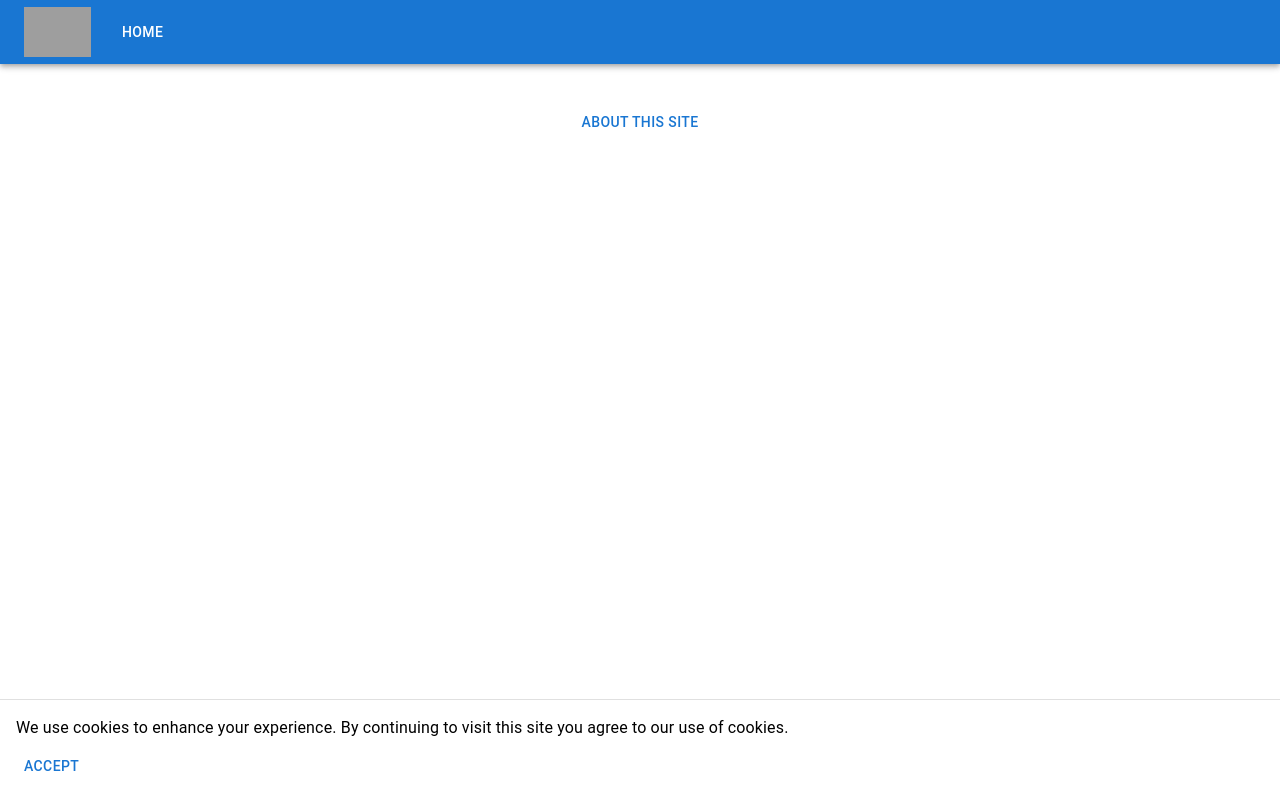
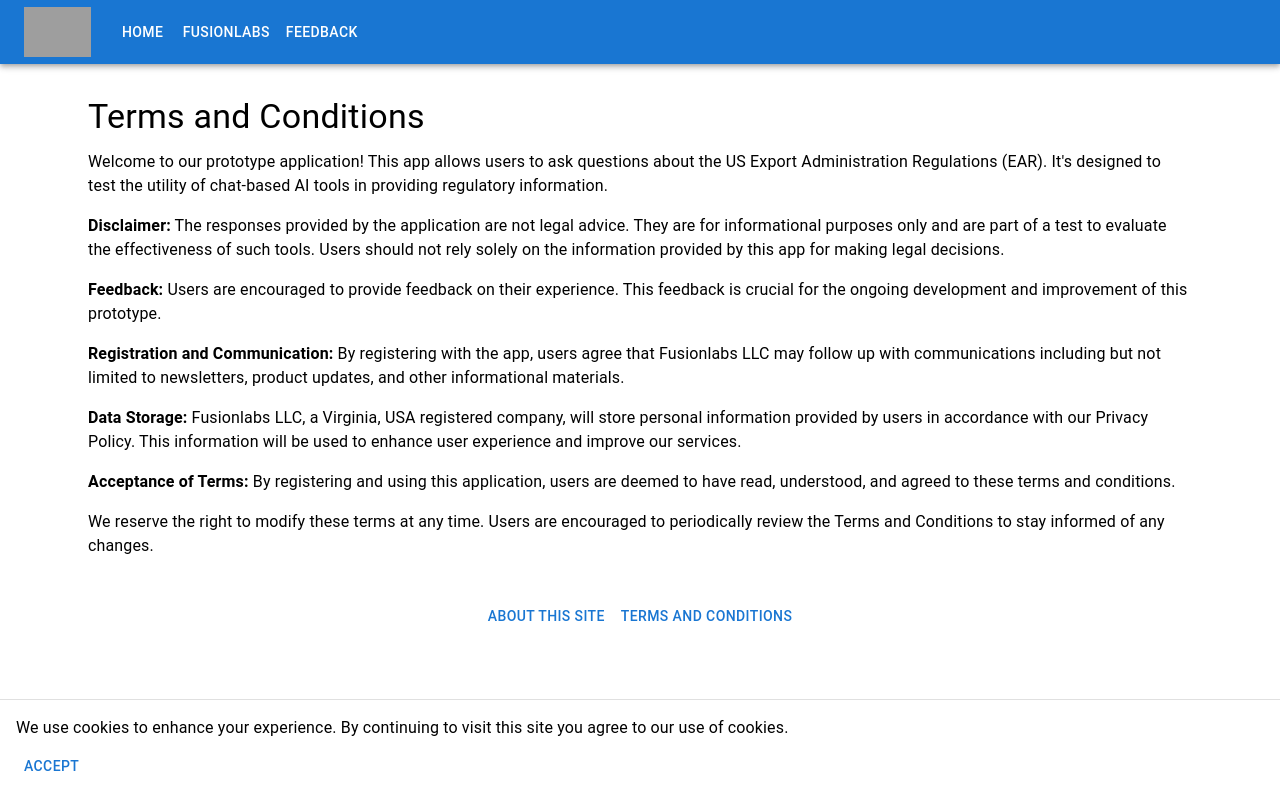
Before and after one commit to ian-j-stewart/webgpt, a React (Create React App) app: page /terms in a window 1280 px wide. Built offline with nearby package versions, Linux system fonts and the light colour scheme; no server answers; grey boxes are pictures that could not be loaded.

Commit message:
syncing site improvements

```diff
--- a/src/App.js
+++ b/src/App.js
@@ -3,12 +3,12 @@ import { BrowserRouter, Routes, Route, Link, Navigate } from 'react-router-dom';
 import { AppBar, Toolbar, Button, Typography, Container, Box } from '@mui/material';
 import SelectedThread from './SelectedThread'; // Adjust the import path as needed
 import About from './About';
+import FeedbackFormIframe from './FeedbackFormIframe';
 import CAPTCHA from './CAPTCHA';
-import { auth } from './firebase-config';
 import { useAuth } from './AuthContext';
 import { signOut } from "./Signout";
 import CookieConsentPopup from './CookieConsentPopup'; // Make sure to import the CookieConsentPopup
-
+import TermsAndConditions from './TermsAndConditions';
 const ProtectedRoute = ({ children }) => {
     const { currentUser } = useAuth();
     return currentUser ? children : <Navigate to="/" />;
@@ -20,6 +20,7 @@ const App = () => {
     return (
         <BrowserRouter>
             <AppBar position="static">
+
                     <Toolbar>
                         <img
                             src={process.env.REACT_APP_LOGO}
@@ -27,22 +28,31 @@ const App = () => {
                             style={{ height: '50px', marginRight: '20px', backgroundColor: 'white' }}
                         />
                         <Button color="inherit" component={Link} to="/">Home</Button>
+                        <Button color="inherit" component="a" href="https://www.fusionlabs.info" target="_blank" rel="noopener noreferrer">
+                            Fusionlabs
+                        </Button>
+                        <Button color="inherit" component={Link} to="/feedback">Feedback</Button>
                         {currentUser && (
                             <Button color="inherit" onClick={signOut} style={{ marginLeft: 'auto' }}>
                                 Sign Out
                             </Button>
                         )}
                     </Toolbar>
+
                 </AppBar>
             <Container>
                 <Routes>
                     <Route path="/" element={<CAPTCHA />} />
                     <Route path="/main" element={<ProtectedRoute><SelectedThread /></ProtectedRoute>} />
                     <Route path="/about" element={<ProtectedRoute><About /></ProtectedRoute>} />
+                    <Route path="/terms" element={<TermsAndConditions />} />
+                    <Route path="/feedback" element={<FeedbackFormIframe />} />
+
                 </Routes>
             </Container>
             <Box component="footer" sx={{ mt: 5, textAlign: 'center' }}>
                 <Button component={Link} to="/about">About This Site</Button>
+                <Button component={Link} to="/terms">Terms and Conditions</Button> {/* Add link to the footer */}
             </Box>
             <CookieConsentPopup />
         </BrowserRouter>
--- /dev/null
+++ b/src/FeedbackFormIframe.js
@@ -0,0 +1,18 @@
+import React from 'react';
+
+const FeedbackFormIframe = () => {
+    return (
+        <div style={{ width: '100%', height: '100vh', overflow: 'hidden' }}>
+            <iframe
+                title="Feedback Form"
+                src="https://forms.office.com/Pages/ResponsePage.aspx?id=DQSIkWdsW0yxEjajBLZtrQAAAAAAAAAAAANAAaGlXSRURVo3REkxMFlSWktHSENVR1NFSThQSTJFQi4u&embed=true"
+                frameborder="0"
+                style={{ width: '100%', height: '100%', border: 'none' }}
+                allowFullScreen
+            >
+            </iframe>
+        </div>
+    );
+};
+
+export default FeedbackFormIframe;
--- a/src/SelectedThread.js
+++ b/src/SelectedThread.js
@@ -1,5 +1,6 @@
 import React, { useState, useEffect } from 'react';
 import axios from 'axios';
+import { Typography } from '@mui/material';
 
 const SelectedThread = () => {
     const [inputValue, setInputValue] = useState('');
@@ -133,6 +134,9 @@ const SelectedThread = () => {
     return (
         <div style={{ display: 'flex', fontFamily: 'Arial, sans-serif', color: '#333' }}>
             <div style={{ flex: 1, backgroundColor: '#fff', padding: '20px' }}>
+                <Typography variant="body2" style={{ color: 'red', marginBottom: '10px' }}>
+                    Disclaimer: This tool is a prototype for testing purposes. The advice provided here is not legal advice and should not be relied upon as such.
+                </Typography>
                 <h2 style={{ color: '#007bff' }}>Add Message</h2>
                 {error && <div style={{ color: 'red' }}>Error: {error}</div>}
                 <input
--- /dev/null
+++ b/src/TermsAndConditions.js
@@ -0,0 +1,37 @@
+import React from 'react';
+import { Container, Typography, Box } from '@mui/material';
+
+const TermsAndConditions = () => {
+    return (
+        <Container>
+            <Box sx={{ my: 4 }}>
+                <Typography variant="h4" gutterBottom>
+                    Terms and Conditions
+                </Typography>
+                <Typography variant="body1" paragraph>
+                    Welcome to our prototype application! This app allows users to ask questions about the US Export Administration Regulations (EAR). It's designed to test the utility of chat-based AI tools in providing regulatory information.
+                </Typography>
+                <Typography variant="body1" paragraph>
+                    <strong>Disclaimer:</strong> The responses provided by the application are not legal advice. They are for informational purposes only and are part of a test to evaluate the effectiveness of such tools. Users should not rely solely on the information provided by this app for making legal decisions.
+                </Typography>
+                <Typography variant="body1" paragraph>
+                    <strong>Feedback:</strong> Users are encouraged to provide feedback on their experience. This feedback is crucial for the ongoing development and improvement of this prototype.
+                </Typography>
+                <Typography variant="body1" paragraph>
+                    <strong>Registration and Communication:</strong> By registering with the app, users agree that Fusionlabs LLC may follow up with communications including but not limited to newsletters, product updates, and other informational materials.
+                </Typography>
+                <Typography variant="body1" paragraph>
+                    <strong>Data Storage:</strong> Fusionlabs LLC, a Virginia, USA registered company, will store personal information provided by users in accordance with our Privacy Policy. This information will be used to enhance user experience and improve our services.
+                </Typography>
+                <Typography variant="body1" paragraph>
+                    <strong>Acceptance of Terms:</strong> By registering and using this application, users are deemed to have read, understood, and agreed to these terms and conditions.
+                </Typography>
+                <Typography variant="body1" paragraph>
+                    We reserve the right to modify these terms at any time. Users are encouraged to periodically review the Terms and Conditions to stay informed of any changes.
+                </Typography>
+            </Box>
+        </Container>
+    );
+};
+
+export default TermsAndConditions;
```
Lines whose indentation alone changed are shown as unchanged.
